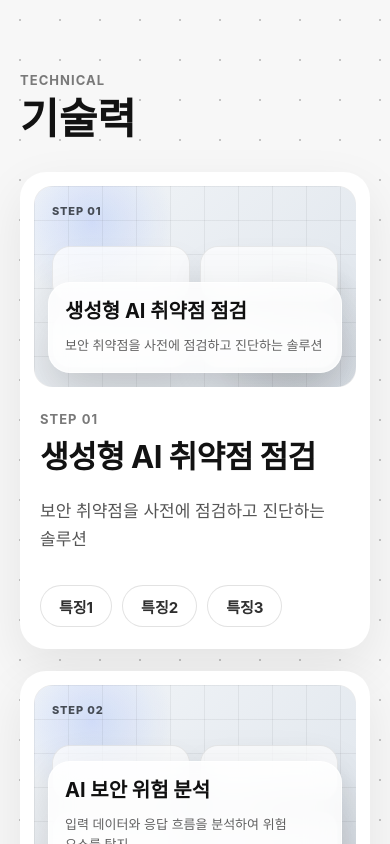
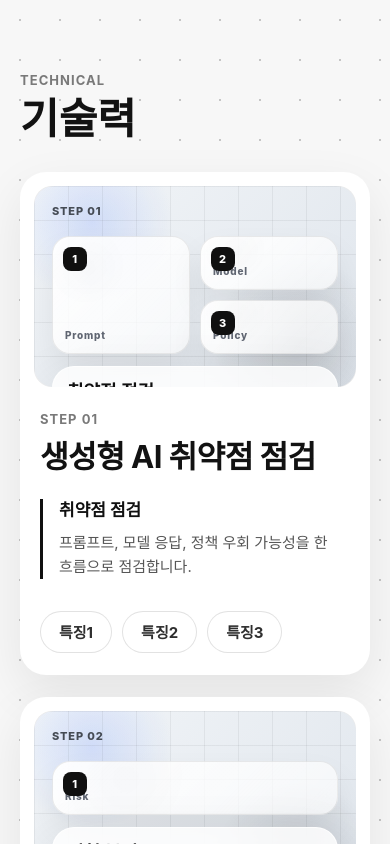
Before and after one commit to arena1118/smartM2M, a Next.js app: page / in a window 390 px wide. Shown: the top 844 px of the page. Built offline with nearby package versions, Linux system fonts and the light colour scheme.

Commit message:
단계별 이미지 설명 구성 추가

```diff
--- a/components/TechnicalScrollSection.module.css
+++ b/components/TechnicalScrollSection.module.css
@@ -106,9 +106,13 @@
   background: rgba(255, 255, 255, 0.5);
 }
 
+.visualLayer,
 .visualVideo {
   position: absolute;
   inset: 0;
+}
+
+.visualVideo {
   width: 100%;
   height: 100%;
   border-radius: 20px;
@@ -120,11 +124,6 @@
 .visualVideo[data-hidden="true"],
 .mobileVideo[data-hidden="true"] {
   opacity: 0;
-}
-
-.visualLayer {
-  position: absolute;
-  inset: 0;
 }
 
 .fallbackVisual {
@@ -150,8 +149,7 @@
 }
 
 .fallbackHeader,
-.fallbackGrid,
-.fallbackPanel {
+.fallbackBody {
   position: relative;
   z-index: 1;
 }
@@ -166,27 +164,76 @@
   letter-spacing: 0.08em;
 }
 
+.fallbackBody {
+  display: grid;
+  height: calc(100% - 28px);
+  grid-template-columns: minmax(0, 1fr) minmax(260px, 0.82fr);
+  gap: clamp(18px, 3vw, 34px);
+  align-items: end;
+  padding-top: clamp(26px, 5vw, 58px);
+}
+
 .fallbackGrid {
   display: grid;
-  max-width: 54%;
-  margin-top: clamp(40px, 6vw, 72px);
-  grid-template-columns: repeat(2, minmax(0, 1fr));
+  align-self: stretch;
   gap: 14px;
 }
 
+.fallbackVisual[data-card-count="1"] .fallbackGrid {
+  grid-template-columns: 1fr;
+}
+
+.fallbackVisual[data-card-count="2"] .fallbackGrid {
+  grid-template-columns: repeat(2, minmax(0, 1fr));
+}
+
+.fallbackVisual[data-card-count="3"] .fallbackGrid {
+  grid-template-columns: repeat(2, minmax(0, 1fr));
+}
+
+.fallbackVisual[data-card-count="3"] .fallbackGrid span:first-child {
+  grid-row: span 2;
+}
+
 .fallbackGrid span {
-  min-height: clamp(56px, 8vw, 104px);
+  position: relative;
+  display: grid;
+  min-height: clamp(88px, 11vw, 158px);
+  place-items: end start;
   border: 1px solid rgba(18, 18, 18, 0.08);
   border-radius: 18px;
-  background: rgba(255, 255, 255, 0.72);
+  padding: 18px;
+  background:
+    linear-gradient(135deg, rgba(255, 255, 255, 0.94), rgba(255, 255, 255, 0.62)),
+    radial-gradient(circle at 24% 24%, rgba(16, 16, 16, 0.12), transparent 30%);
   box-shadow: 0 18px 34px rgba(0, 0, 0, 0.07);
+  color: #606672;
+  font-size: 12px;
+  font-weight: 800;
+  letter-spacing: 0.08em;
+}
+
+.fallbackGrid span::before {
+  position: absolute;
+  top: 18px;
+  left: 18px;
+  display: grid;
+  width: 36px;
+  height: 36px;
+  place-items: center;
+  border-radius: 12px;
+  background: #101010;
+  color: #ffffff;
+  content: attr(data-index);
+  font-size: 13px;
+}
+
+.fallbackDetails {
+  display: grid;
+  gap: 12px;
 }
 
 .fallbackPanel {
-  position: absolute;
-  right: clamp(18px, 3vw, 34px);
-  bottom: clamp(18px, 3vw, 34px);
-  width: min(48%, 360px);
   border: 1px solid rgba(255, 255, 255, 0.72);
   border-radius: 22px;
   padding: clamp(18px, 2.6vw, 28px);
@@ -198,7 +245,7 @@
 .fallbackPanel strong {
   display: block;
   color: #101010;
-  font-size: clamp(20px, 2.1vw, 32px);
+  font-size: clamp(18px, 2vw, 28px);
   line-height: 1.2;
 }
 
@@ -242,12 +289,30 @@
   letter-spacing: -0.02em;
 }
 
-.description {
-  max-width: 460px;
-  margin: 22px 0 0;
+.detailList {
+  display: grid;
+  gap: 14px;
+  margin-top: 24px;
+}
+
+.detailItem {
+  max-width: 480px;
+  border-left: 3px solid #101010;
+  padding-left: 16px;
+}
+
+.detailItem strong {
+  display: block;
+  color: #101010;
+  font-size: clamp(17px, 1.3vw, 21px);
+  line-height: 1.4;
+}
+
+.detailItem p {
+  margin: 8px 0 0;
   color: #555555;
-  font-size: clamp(17px, 1.4vw, 22px);
-  line-height: 1.65;
+  font-size: clamp(15px, 1.1vw, 18px);
+  line-height: 1.6;
   word-break: keep-all;
 }
 
@@ -320,11 +385,11 @@
   }
 
   .mobileStep {
+    overflow: hidden;
     border-radius: 26px;
     padding: 14px;
     background: #ffffff;
     box-shadow: 0 18px 50px rgba(0, 0, 0, 0.08);
-    overflow: hidden;
   }
 
   .mobileVisual,
@@ -346,27 +411,48 @@
     height: 100%;
   }
 
+  .fallbackBody {
+    height: calc(100% - 24px);
+    grid-template-columns: 1fr;
+    gap: 12px;
+    padding-top: 18px;
+  }
+
   .fallbackGrid {
-    max-width: 100%;
-    margin-top: 28px;
-    grid-template-columns: repeat(2, minmax(0, 1fr));
     gap: 10px;
   }
 
+  .fallbackGrid span {
+    min-height: 54px;
+    padding: 12px;
+    font-size: 10px;
+  }
+
+  .fallbackGrid span::before {
+    top: 10px;
+    left: 10px;
+    width: 24px;
+    height: 24px;
+    border-radius: 8px;
+    font-size: 11px;
+  }
+
+  .fallbackDetails {
+    gap: 8px;
+  }
+
   .fallbackPanel {
-    right: 14px;
-    bottom: 14px;
-    left: 14px;
-    width: auto;
-    padding: 16px;
+    padding: 14px;
   }
 
   .fallbackPanel strong {
-    font-size: 20px;
+    font-size: 18px;
   }
 
   .fallbackPanel p {
-    font-size: 13px;
+    margin-top: 6px;
+    font-size: 12px;
+    line-height: 1.45;
   }
 
   .fallbackHeader {
@@ -387,7 +473,7 @@
     overflow-wrap: anywhere;
   }
 
-  .description {
+  .detailItem {
     max-width: none;
   }
 }
--- a/components/TechnicalScrollSection.tsx
+++ b/components/TechnicalScrollSection.tsx
@@ -4,6 +4,15 @@
 import { motion, useMotionValueEvent, useReducedMotion, useScroll, useTransform } from "framer-motion";
 import { useEffect, useMemo, useRef, useState } from "react";
 import styles from "./TechnicalScrollSection.module.css";
+
+type VisualCard = {
+  label: string;
+};
+
+type DetailBlock = {
+  title: string;
+  body: string;
+};
 
 type TechnicalStep = {
   id: string;
@@ -13,6 +22,8 @@ type TechnicalStep = {
   tags: string[];
   videoSrc: string;
   fit: "cover" | "contain";
+  visualCards: VisualCard[];
+  details: DetailBlock[];
 };
 
 const technicalSteps: TechnicalStep[] = [
@@ -24,6 +35,13 @@ const technicalSteps: TechnicalStep[] = [
     tags: ["특징1", "특징2", "특징3"],
     videoSrc: "/videos/security-01.mp4",
     fit: "cover",
+    visualCards: [{ label: "Prompt" }, { label: "Model" }, { label: "Policy" }],
+    details: [
+      {
+        title: "취약점 점검",
+        body: "프롬프트, 모델 응답, 정책 우회 가능성을 한 흐름으로 점검합니다.",
+      },
+    ],
   },
   {
     id: "risk",
@@ -33,6 +51,13 @@ const technicalSteps: TechnicalStep[] = [
     tags: ["탐지", "분석", "리포트"],
     videoSrc: "/videos/security-02.mp4",
     fit: "cover",
+    visualCards: [{ label: "Risk" }],
+    details: [
+      {
+        title: "위험 분석",
+        body: "입력과 출력 사이의 이상 징후를 추적해 관리자가 확인할 위험 요소를 정리합니다.",
+      },
+    ],
   },
   {
     id: "report",
@@ -42,8 +67,52 @@ const technicalSteps: TechnicalStep[] = [
     tags: ["대시보드", "리포트", "자동화"],
     videoSrc: "/videos/security-03.mp4",
     fit: "contain",
+    visualCards: [{ label: "Dashboard" }, { label: "Export" }],
+    details: [
+      {
+        title: "시각화 대시보드",
+        body: "취약점 분포와 위험도를 한 화면에서 비교할 수 있게 제공합니다.",
+      },
+      {
+        title: "자동 리포트",
+        body: "점검 이력과 조치 항목을 리포트 형태로 정리해 후속 대응을 돕습니다.",
+      },
+    ],
   },
 ];
+
+function StepFallbackVisual({ step }: { step: TechnicalStep }) {
+  return (
+    <div
+      className={styles.fallbackVisual}
+      data-card-count={step.visualCards.length}
+      data-detail-count={step.details.length}
+      aria-hidden="true"
+    >
+      <div className={styles.fallbackHeader}>
+        <span>{step.eyebrow}</span>
+        <span>AI SECURITY</span>
+      </div>
+      <div className={styles.fallbackBody}>
+        <div className={styles.fallbackGrid}>
+          {step.visualCards.map((card, index) => (
+            <span key={`${step.id}-${card.label}`} data-index={index + 1}>
+              {card.label}
+            </span>
+          ))}
+        </div>
+        <div className={styles.fallbackDetails}>
+          {step.details.map((detail) => (
+            <div key={detail.title} className={styles.fallbackPanel}>
+              <strong>{detail.title}</strong>
+              <p>{detail.body}</p>
+            </div>
+          ))}
+        </div>
+      </div>
+    </div>
+  );
+}
 
 export function TechnicalScrollSection() {
   const sectionRef = useRef<HTMLElement | null>(null);
@@ -108,22 +177,7 @@ export function TechnicalScrollSection() {
                     }}
                     transition={{ duration: reduceMotion ? 0 : 0.55, ease: "easeOut" }}
                   >
-                    <div className={styles.fallbackVisual} aria-hidden="true">
-                      <div className={styles.fallbackHeader}>
-                        <span>{step.eyebrow}</span>
-                        <span>AI SECURITY</span>
-                      </div>
-                      <div className={styles.fallbackGrid}>
-                        <span />
-                        <span />
-                        <span />
-                        <span />
-                      </div>
-                      <div className={styles.fallbackPanel}>
-                        <strong>{step.title}</strong>
-                        <p>{step.description}</p>
-                      </div>
-                    </div>
+                    <StepFallbackVisual step={step} />
                     <video
                       ref={(node) => {
                         videoRefs.current[index] = node;
@@ -159,7 +213,14 @@ export function TechnicalScrollSection() {
               </div>
               <p className={styles.stepLabel}>{activeStep.eyebrow}</p>
               <h3>{activeStep.title}</h3>
-              <p className={styles.description}>{activeStep.description}</p>
+              <div className={styles.detailList}>
+                {activeStep.details.map((detail) => (
+                  <div key={detail.title} className={styles.detailItem}>
+                    <strong>{detail.title}</strong>
+                    <p>{detail.body}</p>
+                  </div>
+                ))}
+              </div>
               <div className={styles.tags}>
                 {activeStep.tags.map((tag) => (
                   <span key={tag}>{tag}</span>
@@ -177,22 +238,7 @@ export function TechnicalScrollSection() {
           {technicalSteps.map((step, index) => (
             <article key={step.id} className={styles.mobileStep}>
               <div className={styles.mobileVisual}>
-                <div className={styles.fallbackVisual} aria-hidden="true">
-                  <div className={styles.fallbackHeader}>
-                    <span>{step.eyebrow}</span>
-                    <span>AI SECURITY</span>
-                  </div>
-                  <div className={styles.fallbackGrid}>
-                    <span />
-                    <span />
-                    <span />
-                    <span />
-                  </div>
-                  <div className={styles.fallbackPanel}>
-                    <strong>{step.title}</strong>
-                    <p>{step.description}</p>
-                  </div>
-                </div>
+                <StepFallbackVisual step={step} />
                 <video
                   className={styles.mobileVideo}
                   data-hidden={failedVideos[step.id] ? "true" : "false"}
@@ -211,7 +257,14 @@ export function TechnicalScrollSection() {
               <div>
                 <p className={styles.stepLabel}>STEP {String(index + 1).padStart(2, "0")}</p>
                 <h3>{step.title}</h3>
-                <p className={styles.description}>{step.description}</p>
+                <div className={styles.detailList}>
+                  {step.details.map((detail) => (
+                    <div key={detail.title} className={styles.detailItem}>
+                      <strong>{detail.title}</strong>
+                      <p>{detail.body}</p>
+                    </div>
+                  ))}
+                </div>
                 <div className={styles.tags}>
                   {step.tags.map((tag) => (
                     <span key={tag}>{tag}</span>
```
Also changed, not shown: 1 other file (tests, documents, lock files or other folders).
